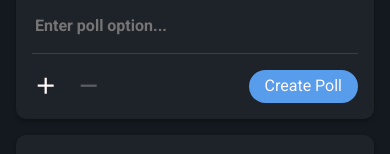
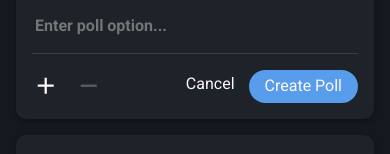
Before and after one commit to hhuuddoo/silent-classroom, a React (Create React App) app: page / in a window 390 px wide. Both pictures are taken after a click on the element "Add Poll". Shown: the part 161-315 px from the top of the page. Built offline with nearby package versions, Linux system fonts and the light colour scheme.

Commit message:
fix cancel poll button not showing on mobile

```diff
--- a/src/containers/new-poll.js
+++ b/src/containers/new-poll.js
@@ -66,7 +66,7 @@ const NewPoll = observer(() => {
         <div className="right">
           {/* Cancel poll creation button */}
           <span
-            className="button hide-on-mobile"
+            className="button"
             // onClick={() => setCreateNewPoll(false)}
             onClick={() => store.cancelBlankPoll()}
           >
```
